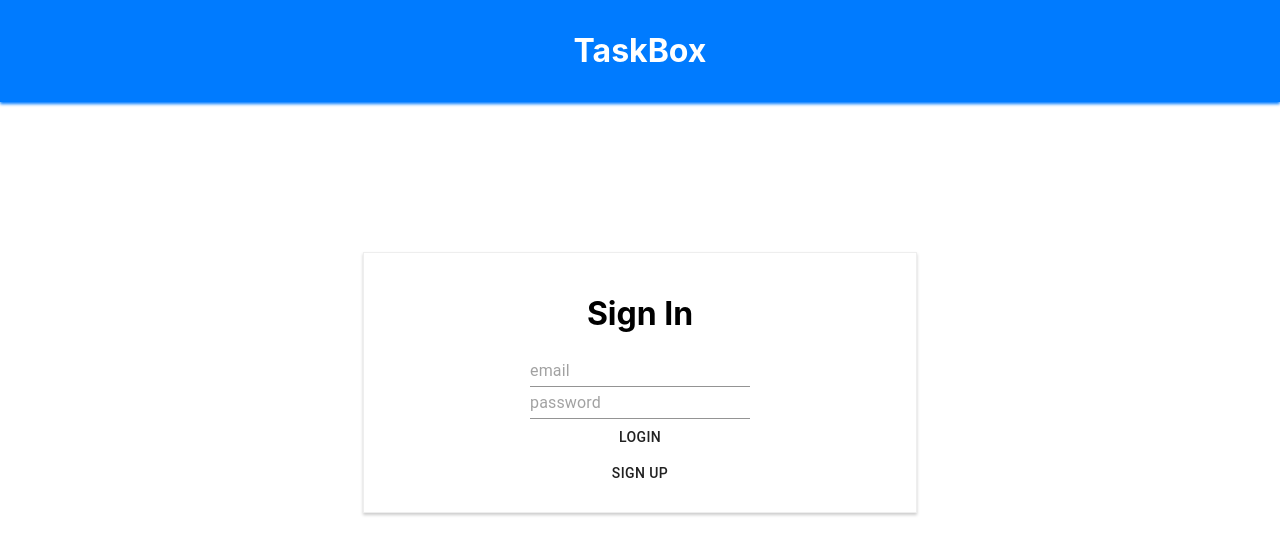
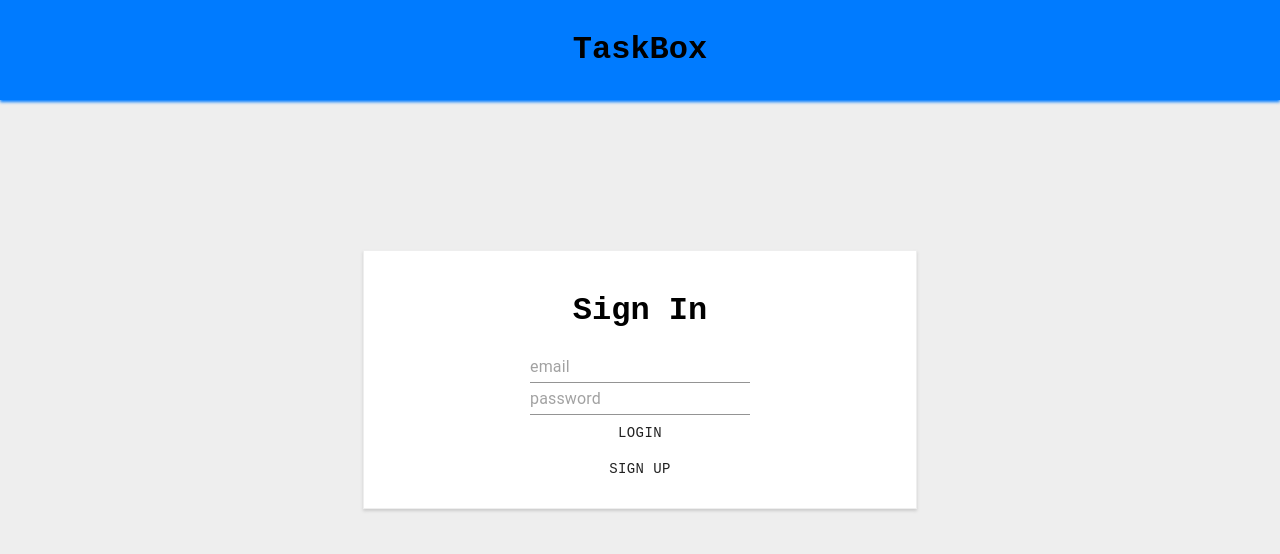
Before and after one commit to jcai8649/taskbox, a React (Create React App) app: page / in a window 1280 px wide. Shown: the top 554 px of the page. Built offline with nearby package versions, Linux system fonts and the light colour scheme.

Commit message:
Check State

```diff
--- a/src/App.module.css
+++ b/src/App.module.css
@@ -1,7 +1,15 @@
+* {
+    font-family:'Courier New', Courier, monospace;
+}
+
+body {
+    background-color: #0001;
+}
+
 .header{
     text-align: center;
     width: 100;
-    color: white;
+    color: black;
     background-color: #007bff;
     padding: 10px;
     box-shadow: 0 2px 3px #007bff;
--- a/src/containers/Login/Login.js
+++ b/src/containers/Login/Login.js
@@ -1,9 +1,13 @@
-import React from 'react';
+import {React, useState} from 'react';
 import axios from 'axios';
 import styles from './Login.module.css';
 import { Button, Input } from '@material-ui/core';
 
 export default function Login() {
+
+    const [loginInfo, setLogin] = useState({
+        isLogin: false,
+    })
 
     const submitHandler = (e) => {
         e.preventDefault();
@@ -15,9 +19,11 @@ export default function Login() {
             email: "Mel111@gmail.com",
             password: "140378megA"
         }
+
         axios.post('https://cai-task-manager.herokuapp.com/users/login', loginData)
         .then(response => {
-            console.log(response.data.user)
+            setLogin({isLogin: true})
+            console.log(`Is login! ${loginInfo.isLogin}`)
         });
     }
 
--- a/src/containers/Login/Login.module.css
+++ b/src/containers/Login/Login.module.css
@@ -2,6 +2,7 @@
     margin: 150px auto;
     width: 40%;
     text-align: center;
+    background-color: white;
     box-shadow: 0 2px 3px #ccc;
     border: 1px solid #eee;
     padding: 20px;
```
Also changed, not shown: 1 other file (tests, documents, lock files or other folders).
